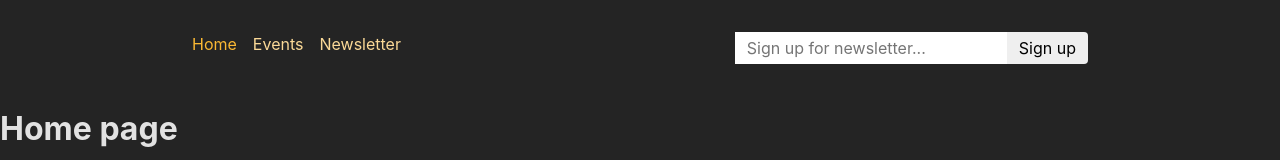
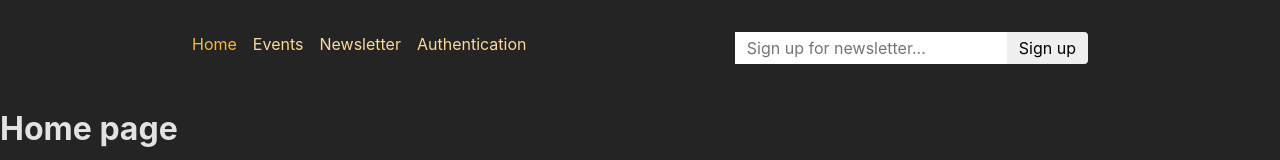
Before and after one commit to KozerT/react-app-multi-page-spa, a React (Vite) app in the folder frontend/: page / in a window 1280 px wide. Shown: the top 160 px of the page. Built offline with nearby package versions, Linux system fonts and the light colour scheme.

Commit message:
feat: setup route and n3 ppoint for the authentication page

```diff
--- a/frontend/src/App.jsx
+++ b/frontend/src/App.jsx
@@ -14,6 +14,7 @@
 import NewsletterPage, {
   action as newsletterAction,
 } from "./pages/NewsletterPage.jsx";
+import AuthenticationPage from "./pages/AuthenticationPage";
 
 const router = createBrowserRouter([
   {
@@ -56,6 +57,11 @@
         ],
       },
       {
+        path: "auth",
+        element: <AuthenticationPage />,
+        action: newsletterAction,
+      },
+      {
         path: "newsletter",
         element: <NewsletterPage />,
         action: newsletterAction,
--- a/frontend/src/components/MainNavigation.jsx
+++ b/frontend/src/components/MainNavigation.jsx
@@ -35,6 +35,15 @@
               Newsletter
             </NavLink>
           </li>
+          <li>
+            <NavLink
+              to="/auth"
+              className={({ isActive }) =>
+                isActive ? classes.active : undefined
+              }>
+              Authentication
+            </NavLink>
+          </li>
         </ul>
       </nav>
       <NewsletterSignup />
```
